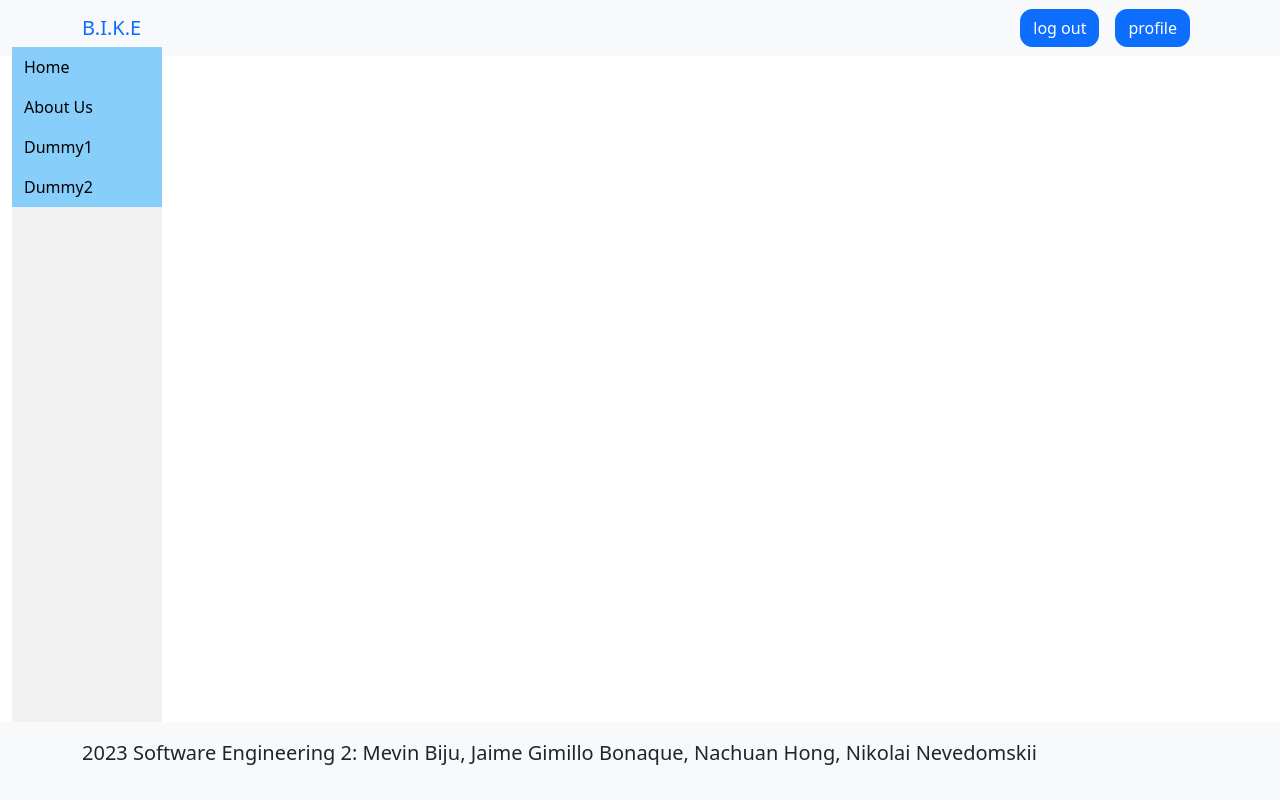
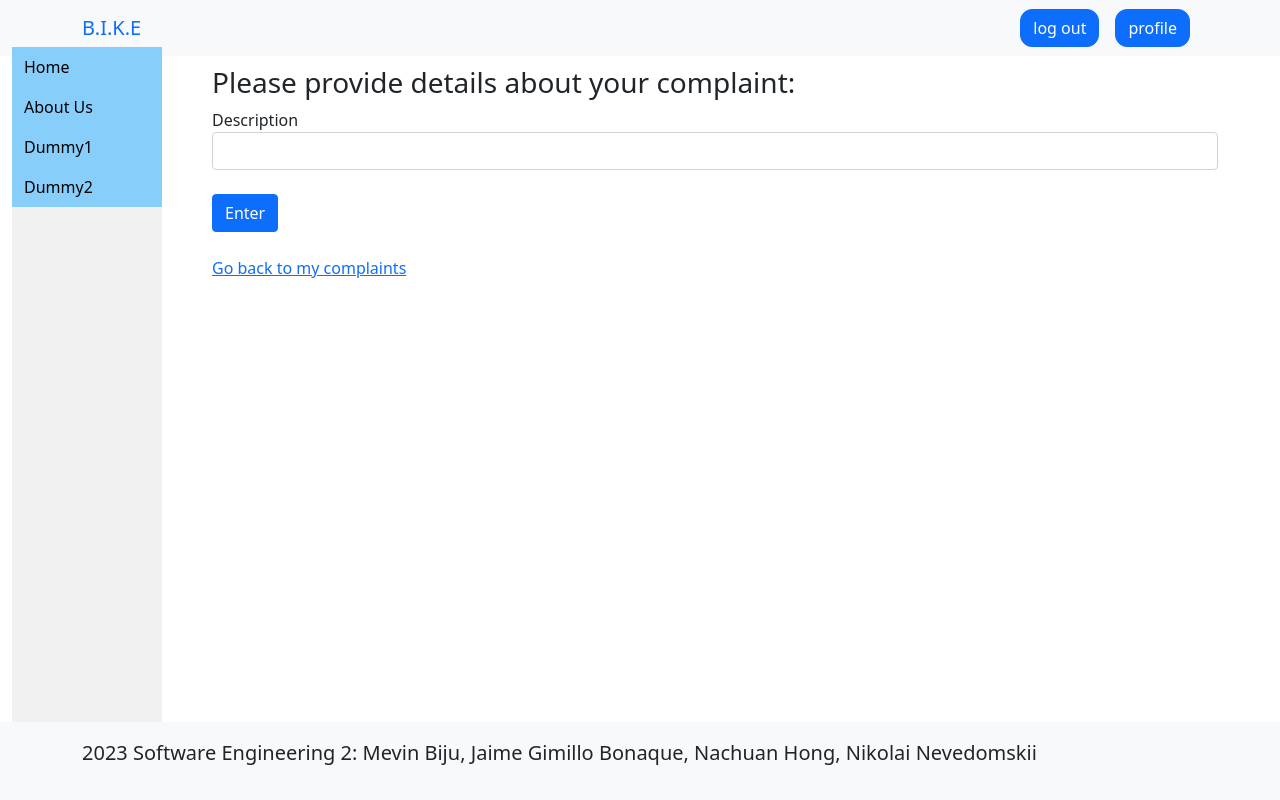
Before and after one commit to Gogetanks/Bike_Res, a Django app: page /complaints/new/ in a window 1280 px wide. Run offline with Django 4.2, Linux system fonts and the light colour scheme; a user stored in the database is signed in.

Commit message:
Started complaints chat

```diff
--- a/bike/forms.py
+++ b/bike/forms.py
@@ -2,7 +2,7 @@ from django import forms
 from django.contrib.auth import authenticate
 from django.core.validators import ValidationError
 from django.contrib.auth.forms import UserCreationForm
-from .models import User
+from .models import User, Complaint
 
 class LoginForm(forms.Form):
     username_or_email = forms.CharField(label='Username / Email', max_length=50)
@@ -71,6 +71,15 @@ class EditProfileForm(forms.ModelForm):
 
     def __init__(self, *args, **kwargs):
         super(EditProfileForm, self).__init__(*args, **kwargs)
-        self.fields['first_name'].widget.attrs.update({'class': 'form-control'})
-        self.fields['last_name'].widget.attrs.update({'class': 'form-control'})
-        self.fields['email'].widget.attrs.update({'class': 'form-control'})
+        for field in self.fields:
+            self.fields[field].widget.attrs.update({"class": "form-control"})
+
+
+class ComplaintForm(forms.ModelForm):
+    class Meta:
+        model = Complaint
+        fields = ['description']
+
+    def __init__(self, *args, **kwargs):
+        super(ComplaintForm, self).__init__(*args, **kwargs)
+        self.fields['description'].widget.attrs.update({'class': 'form-control'})
--- a/bike/models.py
+++ b/bike/models.py
@@ -46,7 +46,7 @@ class Reservation(models.Model):
     requestDate = models.DateTimeField(default=now)
     endDate = models.DateTimeField()
     status = models.CharField(
-        _('status'), default=ReservationStatus.PENDING, choices=ReservationStatus.choices(), max_length=32
+        _('status'), default=ReservationStatus.PENDING.name, choices=ReservationStatus.choices(), max_length=32
     )
 
     def __str__(self):
@@ -59,7 +59,7 @@ class Complaint(models.Model):
     customer = models.ForeignKey(User, related_name='complaint', on_delete=models.CASCADE)
     description = models.CharField(max_length=256)
     status = models.CharField(
-        _('status'), default=ComplaintStatus.OPENED, choices=ComplaintStatus.choices(), max_length=32
+        _('status'), default=ComplaintStatus.OPENED.name, choices=ComplaintStatus.choices(), max_length=32
     )
 
     class Meta:
--- a/bike/views.py
+++ b/bike/views.py
@@ -3,8 +3,8 @@ from django.http import HttpResponse
 from django.contrib.auth import authenticate, login, logout
 from django.contrib.auth.models import Group
 from django.contrib import messages
-from .forms import LoginForm, RegisterForm, EditProfileForm
-from .models import User, Complaint
+from .forms import LoginForm, RegisterForm, EditProfileForm, ComplaintForm
+from .models import User, Complaint, Comment
 
 
 # ---- #
@@ -142,11 +142,25 @@ def complaint_request(request, complaint_id):
         messages.error(request, 'Invalid complaint')
         return redirect('complaints')
 
+    complaint = Complaint.objects.get(id=complaint_id)
     return render(request, 'complaints/complaint.html',
-                  {'complaint': Complaint.objects.get(id=complaint_id)})
+                  {'complaint': complaint,
+                   'comments': Comment.objects.filter(complaint=complaint)})
 
 def new_complaint_request(request):
     if not request.user.is_authenticated:
         return redirect('login')
 
-    return render(request, 'complaints/new_complaint.html')
+    if request.method == 'POST':
+        form = ComplaintForm(request.POST)
+        if form.is_valid():
+            complaint = form.save(commit=False)
+            complaint.customer = request.user
+            complaint.save()
+            comment = Comment(content=complaint.description, complaint=complaint, user=request.user)
+            comment.save()
+
+            return redirect('complaint', complaint.id)
+    else:
+        form = ComplaintForm()
+    return render(request, 'complaints/new_complaint.html', {'form': form})
--- a/templates/accounts/account_form.html
+++ b/templates/accounts/account_form.html
@@ -7,7 +7,6 @@
 {% endblock %}
 
 {% block content %}
-
 	<div class="container">
 	<h3>{% block form-title %}{% endblock %}</h3>
 	<div class="bdcontainer-sm">
@@ -25,5 +24,4 @@
 	{% block form-extra %}{% endblock %}
 	</div>
 	</div>
-
 {% endblock %}
--- a/templates/complaints/new_complaint.html
+++ b/templates/complaints/new_complaint.html
@@ -1,4 +1,13 @@
-{% extends 'base.html' %}
+{% extends "accounts/account_form.html" %}
 
-{% block content %}
+{% block form-title %}
+	Please provide details about your complaint:
 {% endblock %}
+
+{% block submit-value %}
+	Enter
+{% endblock %}
+
+{% block form-extra %}
+	<div><a href="{% url 'complaints' %}">Go back to my complaints</a></div>
+{% endblock %}
```
Also changed, not shown: templates/complaints/complaint.html (+17 -0 lines), db.sqlite3.
